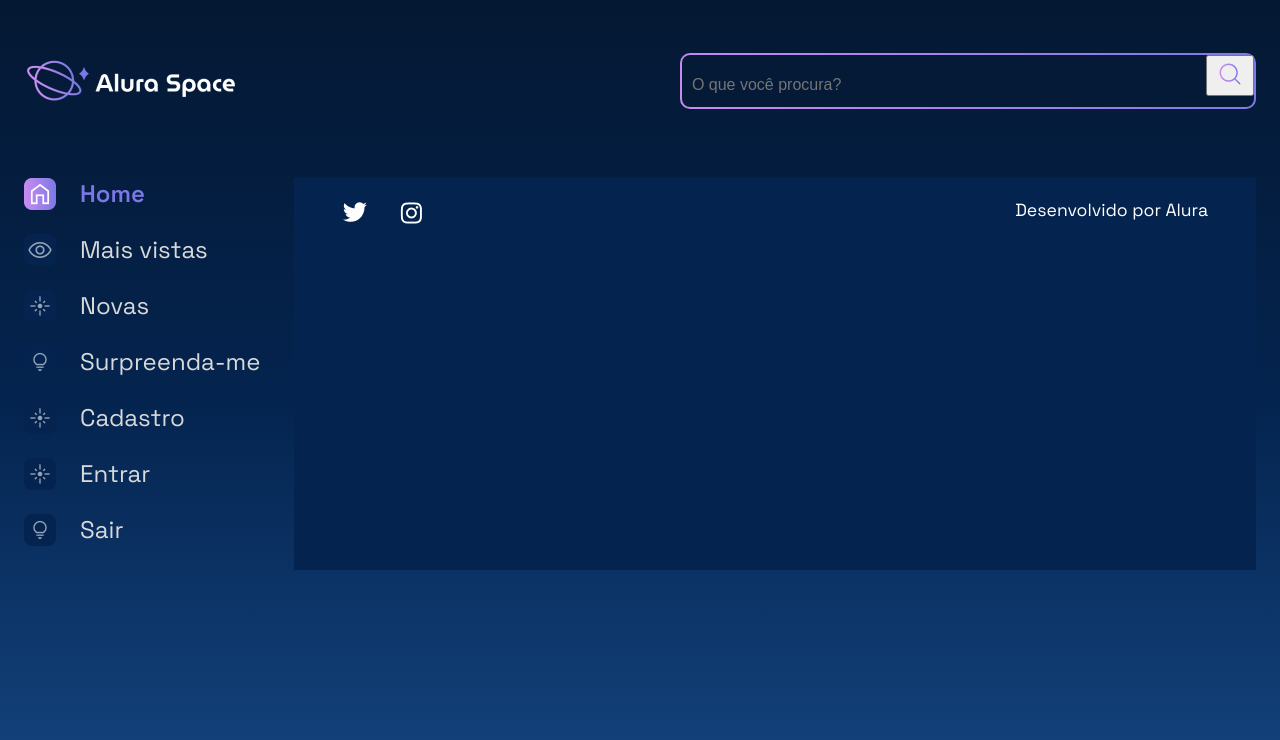
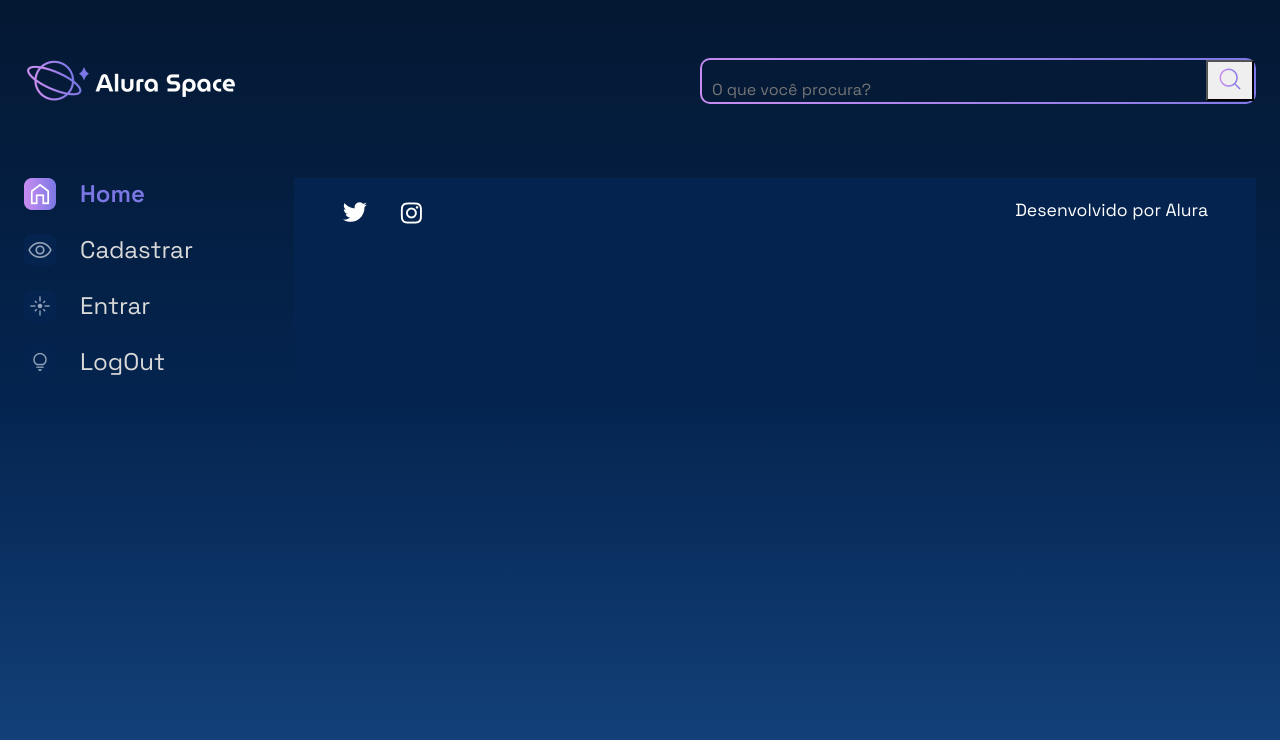
Before and after one commit to davibatschke/primeiro_sistema_django, a Django app: template templates/galeria/base.html in a window 1280 px wide. Shown: the top 740 px of the page. Run offline with Django 5.2, Linux system fonts and the light colour scheme; the template is opened without the code that fills it, so the values that code supplies are empty.

Commit message:
finalizacao do sistema de login/cadastro/logout dos usuarios

```diff
--- a/templates/galeria/base.html
+++ b/templates/galeria/base.html
@@ -10,6 +10,7 @@
     <link rel="preconnect" href="https://fonts.googleapis.com">
     <link rel="preconnect" href="https://fonts.gstatic.com" crossorigin>
     <link href="https://fonts.googleapis.com/css2?family=Space+Grotesk:wght@400;500;600&display=swap" rel="stylesheet">
+    <link href="https://cdn.jsdelivr.net/npm/bootstrap@5.2.2/dist/css/bootstrap.min.css" rel="stylesheet" integrity="sha384-Zenh87qX5JnK2Jl0vWa8Ck2rdkQ2Bzep5IDxbcnCeuOxjzrPF/et3URy9Bv1WTRi" crossorigin="anonymous">
     <link rel="stylesheet" href="{% static 'styles/style.css' %}">
 </head>
 
--- a/templates/galeria/partials/_sidebar.html
+++ b/templates/galeria/partials/_sidebar.html
@@ -2,6 +2,11 @@
 <div class="pagina-inicial">
         <header class="cabecalho">
             <img src="{% static '/assets/logo/Logo(2).png' %}" alt="Logo da Alura Space" />
+            {% for message in messages %}
+            <div class="alert alert-primary" role="alert">
+                <p id="messages">{{ message }}</p>
+            </div>
+            {% endfor %}
             <div class="cabecalho__busca">
                 <div class="busca__fundo">
                     <form action="{% url 'buscar' %}">
@@ -17,11 +22,7 @@
             <section class="menu-lateral">
                 <nav class="menu-lateral__navegacao">
                     <a href="{% url 'index' %}"><img src="{% static '/assets/ícones/1x/Home - ativo.png' %}"> Home</a>
-                    <a href="#"><img src="{% static '/assets/ícones/1x/Mais vistas - inativo.png' %}"> Mais vistas</a>
-                    <a href="#"><img src="{% static '/assets/ícones/1x/Novas - inativo.png' %}"> Novas</a>
-                    <a href="#"><img src="{% static '/assets/ícones/1x/Surpreenda-me - inativo.png' %}"> Surpreenda-me</a>
-                    <a href="{% url 'cadastro' %}"><img src="{% static '/assets/ícones/1x/Novas - inativo.png' %}"> Cadastro</a>
+                    <a href="{% url 'cadastro' %}"><img src="{% static '/assets/ícones/1x/Mais vistas - inativo.png' %}"> Cadastrar</a>
                     <a href="{% url 'login' %}"><img src="{% static '/assets/ícones/1x/Novas - inativo.png' %}"> Entrar</a>
-                    <a href="#"><img src="{% static '/assets/ícones/1x/Surpreenda-me - inativo.png' %}"> Sair</a>
-                </nav>
+                    <a href="{% url 'logout' %}"><img src="{% static '/assets/ícones/1x/Surpreenda-me - inativo.png' %}"> LogOut</a>
             </section>
--- a/templates/usuarios/cadastro.html
+++ b/templates/usuarios/cadastro.html
@@ -20,6 +20,11 @@
     <div class="pagina-inicial">
         <header class="cabecalho">
             <img src="{% static '/assets/logo/Logo(2).png' %}" alt="Logo da Alura Space" />
+            {% for message in messages %}
+            <div class="alert alert-primary" role="alert">
+                <p id="messages">{{ message }}</p>
+            </div>
+            {% endfor %}
             <div class="cabecalho__busca">
                 <div class="busca__fundo">
                     <form action="{% url 'buscar' %}">
--- a/templates/usuarios/login.html
+++ b/templates/usuarios/login.html
@@ -20,6 +20,11 @@
     <div class="pagina-inicial">
         <header class="cabecalho">
             <img src="{% static '/assets/logo/Logo(2).png' %}" alt="Logo da Alura Space" />
+            {% for message in messages %}
+            <div class="alert alert-primary" role="alert">
+                <p id="messages">{{ message }}</p>
+            </div>
+            {% endfor %}
             <div class="cabecalho__busca">
                 <div class="busca__fundo">
                     <form action="{% url 'buscar' %}">
--- a/usuarios/urls.py
+++ b/usuarios/urls.py
@@ -1,7 +1,8 @@
 from django.urls import path
-from usuarios.views import login, cadastro
+from usuarios.views import login, cadastro, logout
 
 urlpatterns = [
     path('login', login, name='login'),
     path('cadastro', cadastro, name='cadastro'),
+    path('logout', logout, name='logout')
 ]
```
Also changed, not shown: usuarios/views.py (+36 -5 lines).
